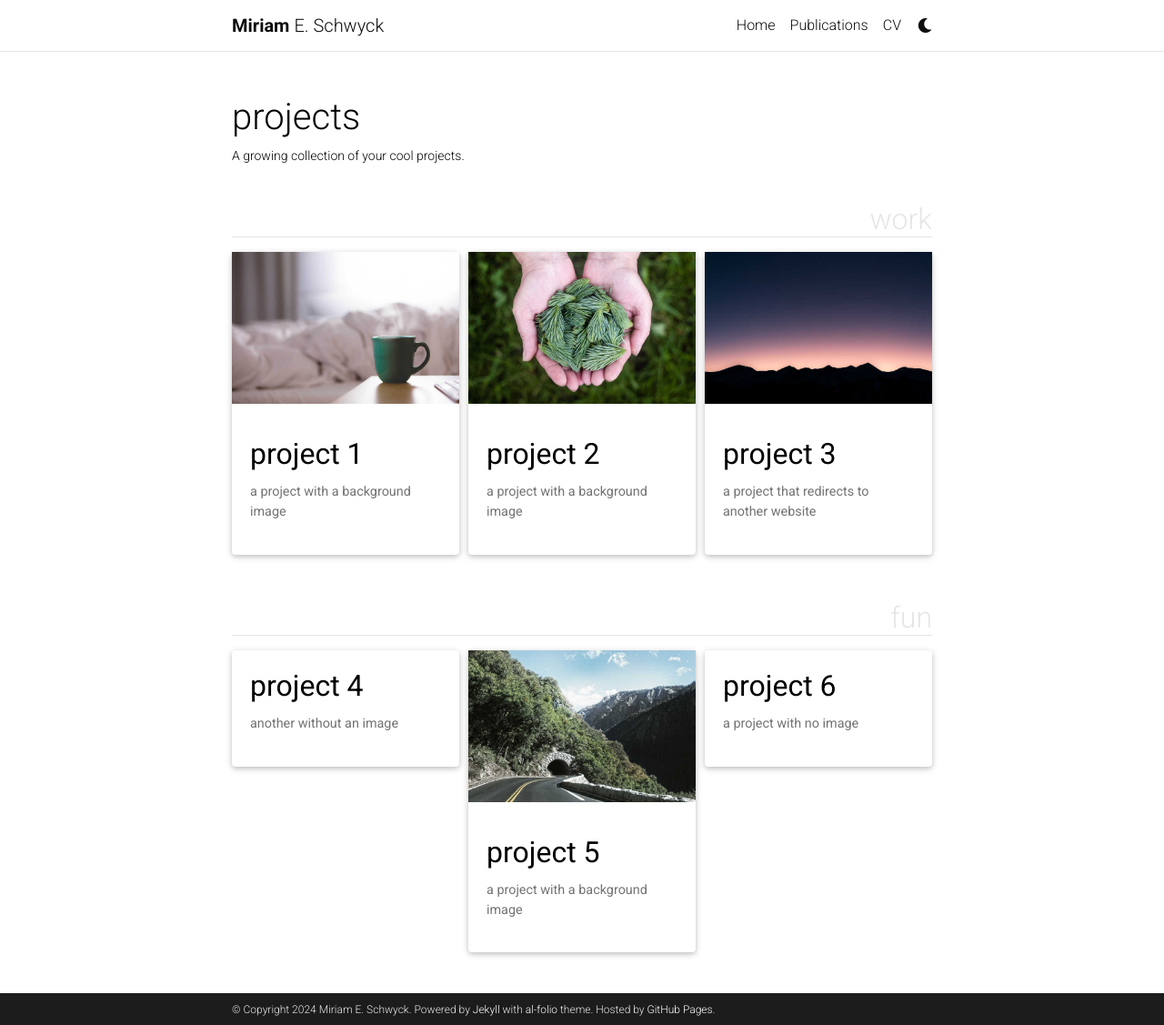
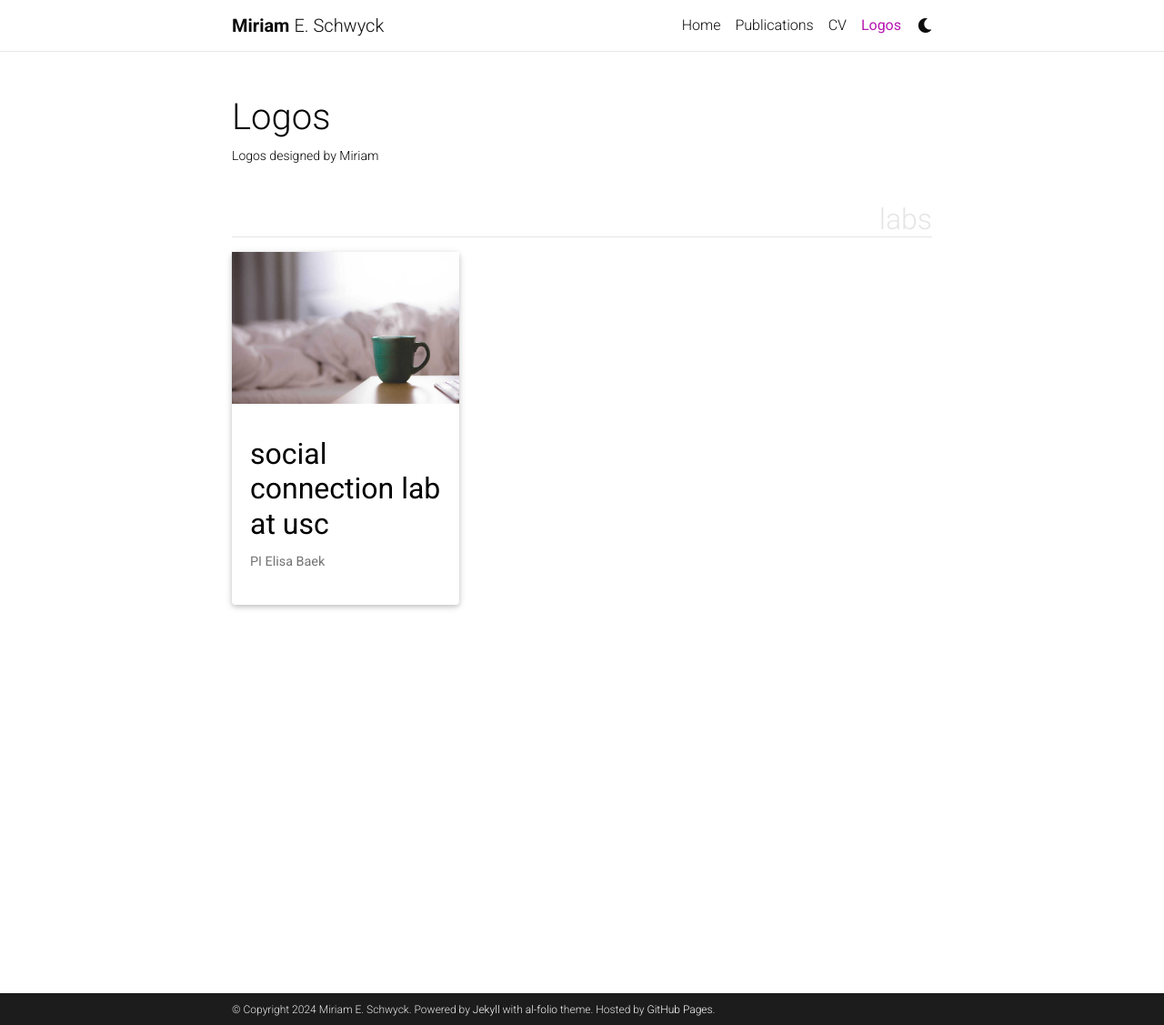
Before and after one commit to mweaverdyck/mweaverdyck.github.io, a Jekyll site: the page built from _pages/projects.md, in a window 1280 px wide and 1127 px high. Shown: the whole window at 91% size. Built offline with Jekyll 4.4.1, drawn with Linux system fonts in a browser that asks for light colours; full-size pictures stand in for the smaller copies a plugin makes; comment, search, counter and statistics services are not loaded; a style sheet for code colours, icons or effects is not loaded.

Commit message:
add logos page

```diff
--- a/_pages/projects.md
+++ b/_pages/projects.md
@@ -1,11 +1,11 @@
 ---
 layout: page
-title: projects
+title: Logos
 permalink: /projects/
-description: A growing collection of your cool projects.
-nav: false
-nav_order: 2
-display_categories: [work, fun]
+description: Logos designed by Miriam
+nav: true
+nav_order: 4
+display_categories: [labs]
 horizontal: false
 ---
 
--- a/_projects/1_project.md
+++ b/_projects/1_project.md
@@ -1,10 +1,10 @@
 ---
 layout: page
-title: project 1
-description: a project with a background image
+title: Social Connection Lab at USC
+description: PI Elisa Baek
 img: assets/img/12.jpg
 importance: 1
-category: work
+category: labs
 ---
 
 Every project has a beautiful feature showcase page.
```
